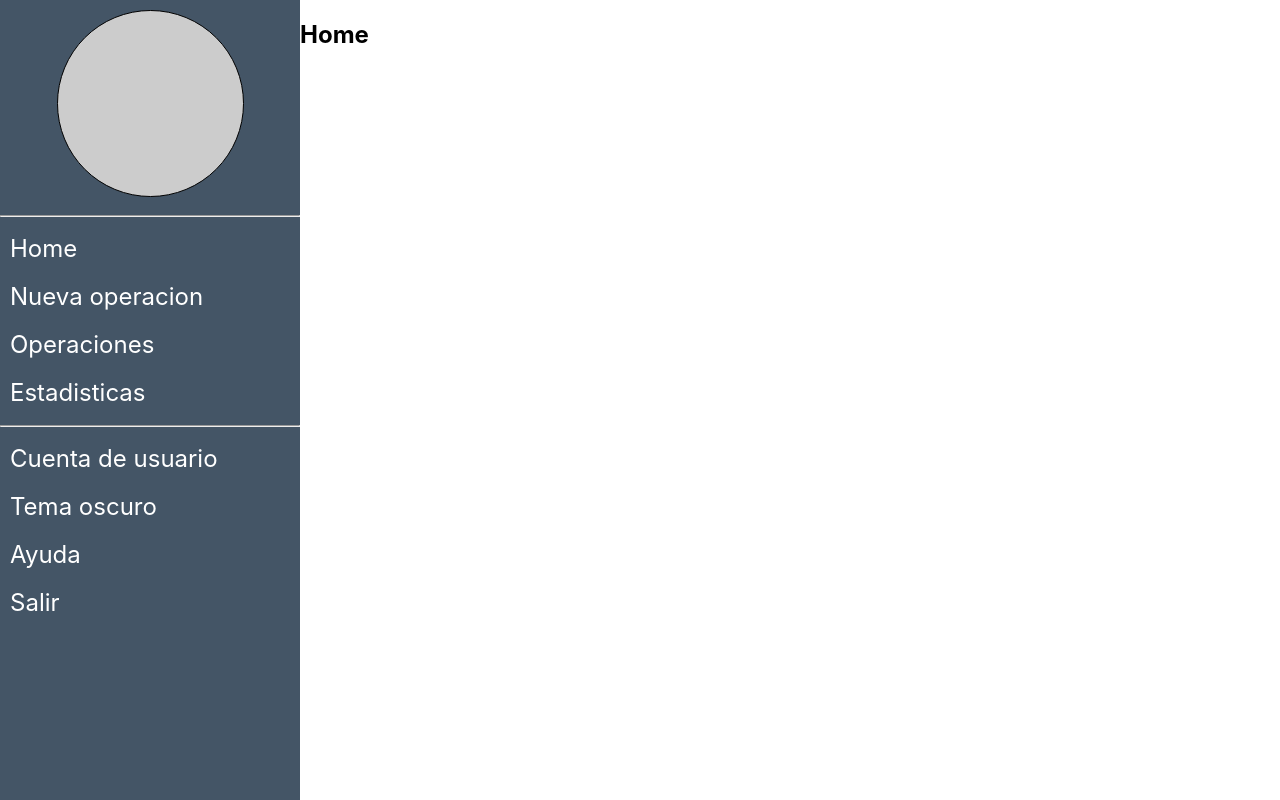
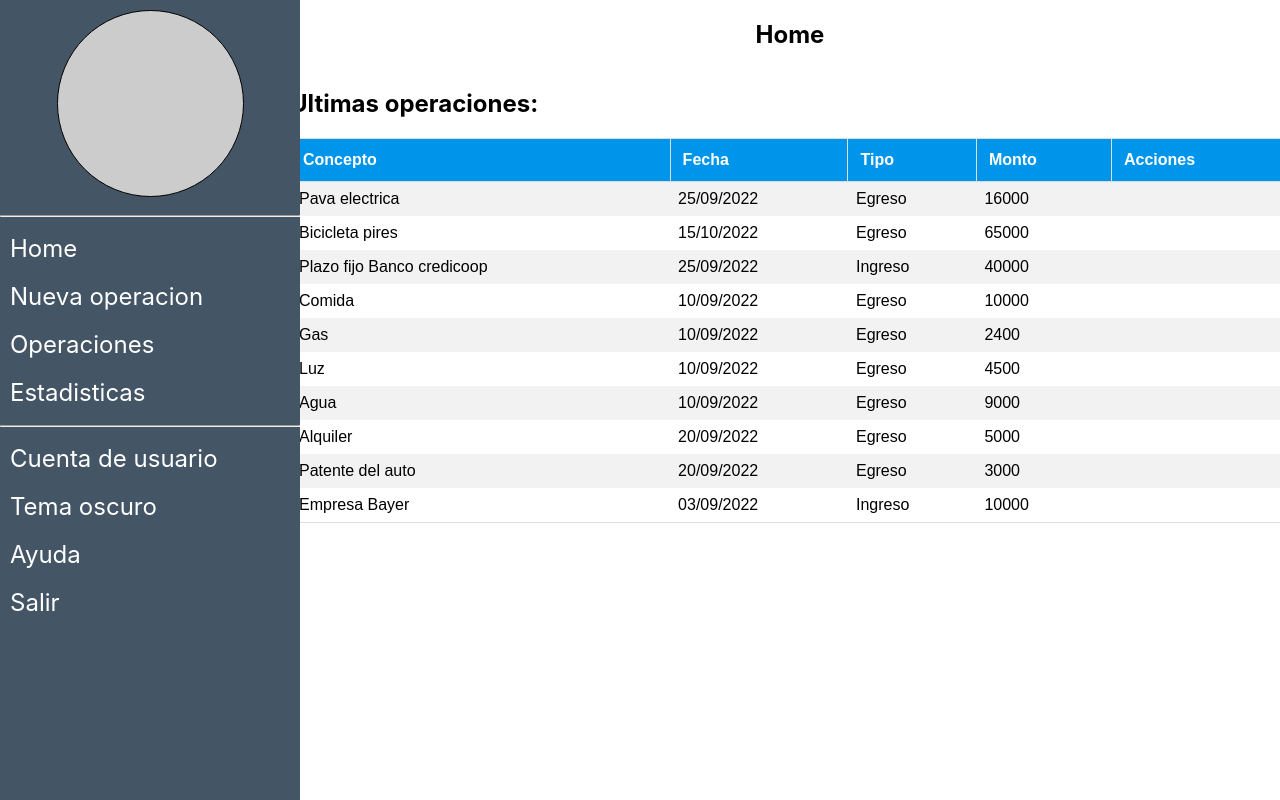
Before and after one commit to BraianM/Presupuesto-personal, a React (Create React App) app: page / in a window 1280 px wide. Built offline with nearby package versions, Linux system fonts and the light colour scheme.

Commit message:
Muestra en la ruta Home  las 10 ultimas operaciones reflejada en una tabla

```diff
--- a/src/components/App.js
+++ b/src/components/App.js
@@ -7,6 +7,13 @@ const array = [
   { id:'op-1', concept:'Empresa Bayer', date:'03/09/2022', type:'Ingreso', amount:'10000' },
   { id:'op-2', concept:'Patente del auto', date:'20/09/2022', type:'Egreso', amount:'3000' },
   { id:'op-3', concept:'Alquiler', date:'20/09/2022', type:'Egreso', amount:'5000' },
+  { id:'op-4', concept:'Agua', date:'10/09/2022', type:'Egreso', amount:'9000' },
+  { id:'op-5', concept:'Luz', date:'10/09/2022', type:'Egreso', amount:'4500' },
+  { id:'op-6', concept:'Gas', date:'10/09/2022', type:'Egreso', amount:'2400' },
+  { id:'op-7', concept:'Comida', date:'10/09/2022', type:'Egreso', amount:'10000' },
+  { id:'op-8', concept:'Plazo fijo Banco credicoop', date:'25/09/2022', type:'Ingreso', amount:'40000' },
+  { id:'op-9', concept:'Bicicleta pires', date:'15/10/2022', type:'Egreso', amount:'65000' },
+  { id:'op-10', concept:'Pava electrica', date:'25/09/2022', type:'Egreso', amount:'16000' },
 ]
 
 const  App = () => {
--- a/src/components/Home.js
+++ b/src/components/Home.js
@@ -1,20 +1,46 @@
 import Sidebar from './Sidebar'
+import Table from './table/Table'
+import DataList from './table/DataList'
 import { useContext } from 'react'
 import { dataContext } from './App'
 
 const styles = {
   display: 'flex',
+  flexDirection: 'row',
+}
+
+const stylesSection = {
+  overflow: 'auto',
+  display: 'flex',
+  flexDirection: 'column',
+  alignItems: 'center',
+  width: '1000vh',
+  height: '100vh',
+}
+
+const styleH2 = {
+  paddingLeft: '10px',
 }
 
 const Home = () => {
-  const { data, setData } = useContext(dataContext)
+  const { data } = useContext(dataContext)
+
+  const myFilter = data.filter((op, i, data) => i >= data.length - 10 ?  op : null)
+
+  const reverseFilter = myFilter.reverse()
+
+  const listFilter = reverseFilter.map((op, i) => <DataList key={op.id} concept={op.concept} date={op.date} type={op.type} amount={op.amount} parOrImpar={i} />)
   return (
     <main style={styles} className='app'>
       <aside>
         <Sidebar />
       </aside>
-      <section>
+      <section style={stylesSection}>
         <h1>Home</h1>
+        <div>
+          <h2 style={styleH2}>Ultimas operaciones:</h2>
+          <Table>{listFilter}</Table>
+        </div>
       </section>
     </main>
   )
--- a/src/components/Operaciones.js
+++ b/src/components/Operaciones.js
@@ -26,23 +26,14 @@ const stylesH1 = {
 const Operaciones = () => {
   const { data } = useContext(dataContext)
 
-  const list = data.map((d, i) => (
-    <DataList
-      key={d.id}
-      concept={d.concept}
-      date={d.date}
-      type={d.type}
-      amount={d.amount}
-      parOrImpar={i}
-    />
-  ))
+  const listMap = data.map((d, i) => <DataList key={d.id} concept={d.concept} date={d.date} type={d.type} amount={d.amount} parOrImpar={i} />)
 
   return (
     <div style={ estiloDiv }>
       <Sidebar />
       <section style={stylesSection}>
         <h1 style={stylesH1}>Lista de operaciones</h1>
-        <Table>{list}</Table>
+        <Table>{listMap}</Table>
       </section>
     </div>
   );
```
